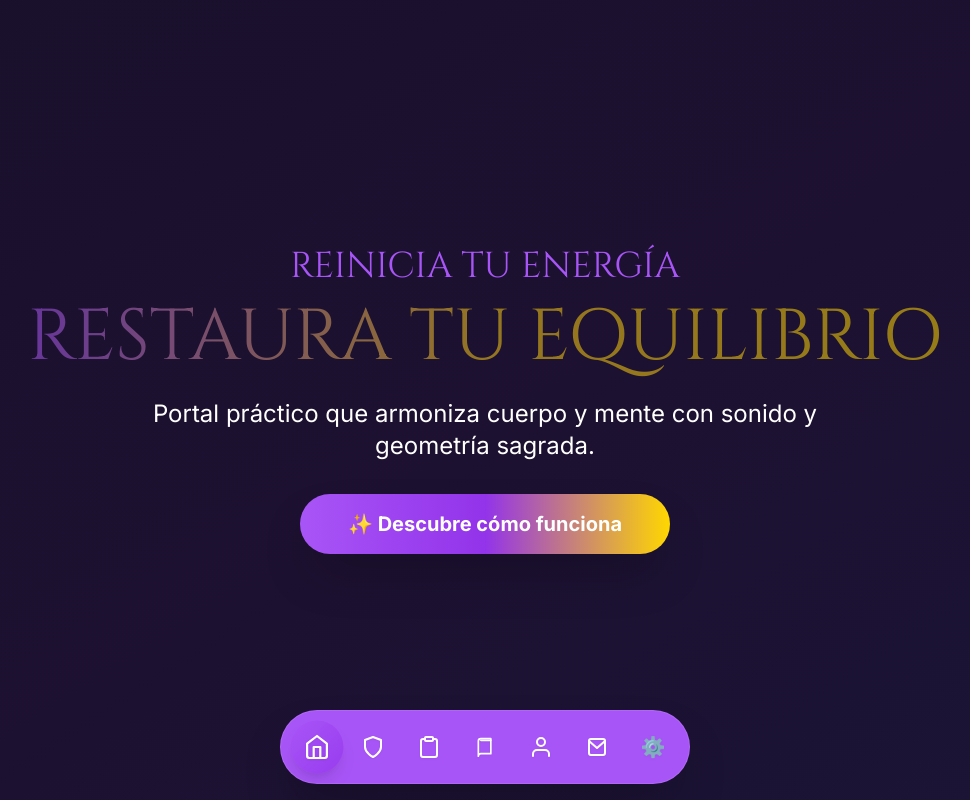
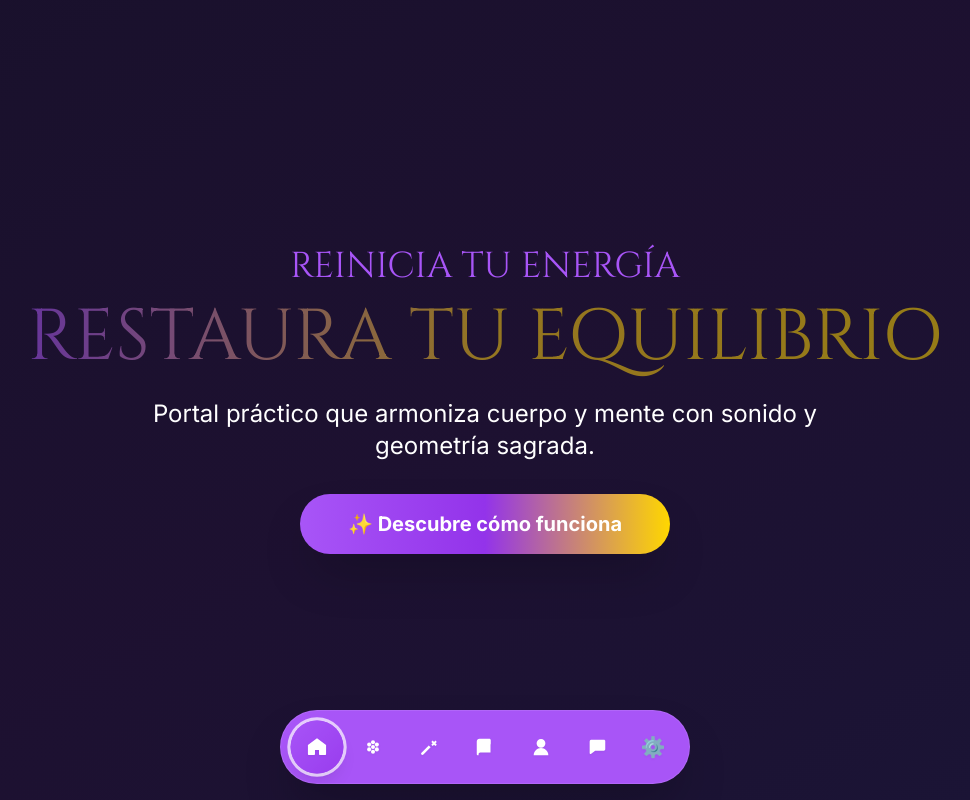
Before and after one commit to igwlord/Arbol-Cuantico, a React (Vite) app: page / in a window 1280 px wide. Both pictures are taken after a click on the button "Entrar". Shown: the top 800 px of the page, without its empty margins (155-1125 px from the left). Built offline with nearby package versions, Linux system fonts and the light colour scheme.

Commit message:
UI: aro luminoso activo y nuevos iconos (Flor de la Vida en Comandos, Varita en Sesiones, Globo en Contacto); coherencia visual y legibilidad a 22px

```diff
--- a/src/components/NavbarDock.jsx
+++ b/src/components/NavbarDock.jsx
@@ -20,7 +20,7 @@ export default function NavbarDock({ currentPage, onNavigate, navItems, onConfig
               {/* Botón de página actual */}
               {currentItem && (
                 <button
-                  className="w-8 h-8 rounded-full flex items-center justify-center bg-gradient-to-br from-[var(--primary-color)] to-purple-600 text-white shadow-lg shadow-[var(--primary-color)]/50 relative overflow-hidden"
+                  className="w-8 h-8 rounded-full flex items-center justify-center bg-gradient-to-br from-[var(--primary-color)] to-purple-600 text-white shadow-lg shadow-[var(--primary-color)]/50 relative overflow-hidden ring-2 ring-white/70 ring-offset-1 ring-offset-transparent"
                   title={currentItem.title}
                   aria-label={currentItem.title}
                   aria-current="page"
@@ -56,7 +56,7 @@ export default function NavbarDock({ currentPage, onNavigate, navItems, onConfig
                     }}
                     className={`w-8 h-8 rounded-full flex items-center justify-center transition-all duration-300 ease-out relative overflow-hidden ${
                       isActive
-                        ? 'bg-gradient-to-br from-[var(--primary-color)] to-purple-600 text-white shadow-lg shadow-[var(--primary-color)]/50'
+                        ? 'bg-gradient-to-br from-[var(--primary-color)] to-purple-600 text-white shadow-lg shadow-[var(--primary-color)]/50 ring-2 ring-white/70 ring-offset-1 ring-offset-transparent'
                         : 'text-[var(--text-color)] hover:bg-gradient-to-br hover:from-[var(--primary-color)]/20 hover:to-purple-600/20'
                     }`}
                     title={item.title}
@@ -109,7 +109,7 @@ export default function NavbarDock({ currentPage, onNavigate, navItems, onConfig
                 onClick={() => onNavigate(item.id)}
                 className={`w-12 h-12 rounded-full flex items-center justify-center transition-all duration-300 ease-out relative overflow-hidden group ${
                   isActive
-                    ? 'bg-gradient-to-br from-[var(--primary-color)] to-purple-600 text-white scale-110 shadow-lg shadow-[var(--primary-color)]/50'
+                    ? 'bg-gradient-to-br from-[var(--primary-color)] to-purple-600 text-white scale-110 shadow-lg shadow-[var(--primary-color)]/50 ring-2 ring-white/70 ring-offset-1 ring-offset-transparent'
                     : 'text-[var(--text-color)] hover:bg-gradient-to-br hover:from-[var(--primary-color)]/20 hover:to-purple-600/20 hover:scale-105 hover:shadow-lg hover:shadow-[var(--primary-color)]/30'
                 }`}
                 title={item.title}
--- a/src/data/index.jsx
+++ b/src/data/index.jsx
@@ -13,16 +13,54 @@ export const SEFIROT_DATA = [
 ].sort((a, b) => a.orden - b.orden);
 
 export const navItems = [
-  { href: '/', label: 'Home', ariaLabel: 'Ir a Inicio', icon: (<svg xmlns="http://www.w3.org/2000/svg" width="24" height="24" viewBox="0 0 24 24" fill="none" stroke="currentColor" strokeWidth="2" strokeLinecap="round" strokeLinejoin="round"><path d="m3 9 9-7 9 7v11a2 2 0 0 1-2 2H5a2 2 0 0 1-2-2z"></path><polyline points="9 22 9 12 15 12 15 22"></polyline></svg>) },
-  { href: '/comandos', label: 'Comandos', ariaLabel: 'Explorar el Árbol Interactivo', icon: (<svg xmlns="http://www.w3.org/2000/svg" width="24" height="24" viewBox="0 0 24 24" fill="none" stroke="currentColor" strokeWidth="2" strokeLinecap="round" strokeLinejoin="round"><path d="M12 22s8-4 8-10V5l-8-3-8 3v7c0 6 8 10 8 10z"></path></svg>) },
-  { href: '/sesiones', label: 'Sesiones', ariaLabel: 'Ver Historial de Sesiones', icon: (<svg xmlns="http://www.w3.org/2000/svg" width="24" height="24" viewBox="0 0 24 24" fill="none" stroke="currentColor" strokeWidth="2" strokeLinecap="round" strokeLinejoin="round"><path d="M16 4h2a2 2 0 0 1 2 2v14a2 2 0 0 1-2 2H6a2 2 0 0 1-2-2V6a2 2 0 0 1 2-2h2"></path><rect x="8" y="2" width="8" height="4" rx="1" ry="1"></rect></svg>) },
-  { href: '/diccionario', label: 'Diccionario', ariaLabel: 'Glosario y galería', icon: (
-    <svg xmlns="http://www.w3.org/2000/svg" viewBox="0 0 24 24" fill="none" stroke="currentColor" strokeWidth="2" strokeLinecap="round" strokeLinejoin="round" className="w-5 h-5">
-      <path d="M4 5a3 3 0 0 1 3-3h12v18H7a3 3 0 0 0-3 3V5Z"></path>
-      <path d="M7 4h12"></path>
+  { href: '/', label: 'Home', ariaLabel: 'Ir a Inicio', icon: (
+    <svg xmlns="http://www.w3.org/2000/svg" width="22" height="22" viewBox="0 0 24 24" fill="currentColor" aria-hidden="true">
+      <path d="M12 3.2 3 10v9c0 .6.4 1 1 1h5c.6 0 1-.4 1-1v-4h4v4c0 .6.4 1 1 1h5c.6 0 1-.4 1-1v-9l-9-6.8Z"/>
     </svg>
   ) },
-  { href: '/quien-soy', label: 'Quién soy', ariaLabel: 'Sobre mí', icon: (<svg xmlns="http://www.w3.org/2000/svg" width="24" height="24" viewBox="0 0 24 24" fill="none" stroke="currentColor" strokeWidth="2" strokeLinecap="round" strokeLinejoin="round"><path d="M20 21v-2a4 4 0 0 0-4-4H8a4 4 0 0 0-4 4v2"></path><circle cx="12" cy="7" r="4"></circle></svg>) },
-  { href: '/contacto', label: 'Contacto', ariaLabel: 'Formulario de Contacto', icon: (<svg xmlns="http://www.w3.org/2000/svg" width="24" height="24" viewBox="0 0 24 24" fill="none" stroke="currentColor" strokeWidth="2" strokeLinecap="round" strokeLinejoin="round"><rect x="4" y="4" width="16" height="16" rx="2"></rect><polyline points="4 6 12 13 20 6"></polyline></svg>) },
-  { href: '/configuracion', label: 'Configuración', ariaLabel: 'Ajustes del Portal', icon: (<svg xmlns="http://www.w3.org/2000/svg" width="24" height="24" viewBox="0 0 24 24" fill="none" stroke="currentColor" strokeWidth="2" strokeLinecap="round" strokeLinejoin="round"><path d="M12.22 2h-.44a2 2 0 0 0-2 2v.18a2 2 0 0 1-1 1.73l-.43.25a2 2 0 0 1-2 0l-.15-.08a2 2 0 0 0-2.73.73l-.22.38a2 2 0 0 0 .73 2.73l.15.1a2 2 0 0 1 0 2l-.15.08a2 2 0 0 0-.73 2.73l.22.38a2 2 0 0 0 2.73.73l.15-.08a2 2 0 0 1 2 0l.43.25a2 2 0 0 1 1 1.73V20a2 2 0 0 0 2 2h.44a2 2 0 0 0 2-2v-.18a2 2 0 0 1 1-1.73l.43-.25a2 2 0 0 1 2 0l.15.08a2 2 0 0 0 2.73-.73l.22-.38a2 2 0 0 0-.73-2.73l-.15-.08a2 2 0 0 1 0-2l.15-.08a2 2 0 0 0 .73-2.73l-.22-.38a2 2 0 0 0-2.73-.73l-.15.08a2 2 0 0 1-2 0l-.43-.25a2 2 0 0 1-1-1.73V4a2 2 0 0 0-2-2z"></path><circle cx="12" cy="12" r="3"></circle></svg>) },
+  { href: '/comandos', label: 'Comandos', ariaLabel: 'Explorar el Árbol Interactivo', icon: (
+    /* Flor de la Vida (7 círculos) simplificada para 22px */
+    <svg xmlns="http://www.w3.org/2000/svg" width="22" height="22" viewBox="0 0 24 24" fill="currentColor" aria-hidden="true">
+      <circle cx="12" cy="12" r="2.2"/>
+      <circle cx="12" cy="6.8" r="2.2"/>
+      <circle cx="12" cy="17.2" r="2.2"/>
+      <circle cx="7.8" cy="9.4" r="2.2"/>
+      <circle cx="16.2" cy="9.4" r="2.2"/>
+      <circle cx="7.8" cy="14.6" r="2.2"/>
+      <circle cx="16.2" cy="14.6" r="2.2"/>
+    </svg>
+  ) },
+  { href: '/sesiones', label: 'Sesiones', ariaLabel: 'Ver Historial de Sesiones', icon: (
+    /* Varita con destellos */
+    <svg xmlns="http://www.w3.org/2000/svg" width="22" height="22" viewBox="0 0 24 24" fill="currentColor" aria-hidden="true">
+      <path d="m3.8 18.2 7.9-7.9 2.1 2.1-7.9 7.9c-.6.6-1.5.6-2.1 0s-.6-1.5 0-2.1Z"/>
+      <path d="M14.5 6.5 16 5l1.5 1.5L19 5l1.5 1.5L19 8l1.5 1.5L19 11l-1.5-1.5L16 11l-1.5-1.5L16 8l-1.5-1.5Z"/>
+    </svg>
+  ) },
+  { href: '/diccionario', label: 'Diccionario', ariaLabel: 'Glosario y galería', icon: (
+    <svg xmlns="http://www.w3.org/2000/svg" width="22" height="22" viewBox="0 0 24 24" fill="currentColor" aria-hidden="true">
+      <path d="M5 3h12c.6 0 1 .4 1 1v14H6.8C5.8 18 5 18.8 5 19.8V21H4c-.6 0-1-.4-1-1V6c0-1.7 1.3-3 3-3Z"/>
+      <path d="M18 4H7.5C6.1 4 5 5.1 5 6.5S6.1 9 7.5 9H18V4Z"/>
+    </svg>
+  ) },
+  { href: '/quien-soy', label: 'Quién soy', ariaLabel: 'Sobre mí', icon: (
+    <svg xmlns="http://www.w3.org/2000/svg" width="22" height="22" viewBox="0 0 24 24" fill="currentColor" aria-hidden="true">
+      <path d="M12 12.8a4.8 4.8 0 1 0 0-9.6 4.8 4.8 0 0 0 0 9.6Z"/>
+      <path d="M4 21c0-4.4 3.6-8 8-8s8 3.6 8 8H4Z"/>
+    </svg>
+  ) },
+  { href: '/contacto', label: 'Contacto', ariaLabel: 'Formulario de Contacto', icon: (
+    <svg xmlns="http://www.w3.org/2000/svg" width="22" height="22" viewBox="0 0 24 24" fill="currentColor" aria-hidden="true">
+      <path d="M4.5 4h15c.8 0 1.5.7 1.5 1.5v9c0 .8-.7 1.5-1.5 1.5H10l-4.7 3.5c-.5.4-1.3 0-1.3-.6V6.5C4 4.7 4.7 4 5.5 4h-1Z"/>
+      <circle cx="8" cy="10" r="1.2"/>
+      <circle cx="12" cy="10" r="1.2"/>
+      <circle cx="16" cy="10" r="1.2"/>
+    </svg>
+  ) },
+  { href: '/configuracion', label: 'Configuración', ariaLabel: 'Ajustes del Portal', icon: (
+    <svg xmlns="http://www.w3.org/2000/svg" width="22" height="22" viewBox="0 0 24 24" fill="currentColor" aria-hidden="true">
+      <path d="M12 8.5a3.5 3.5 0 1 0 0 7 3.5 3.5 0 0 0 0-7Z"/>
+      <path d="M20.3 13.6c.1-.5.2-1.1.2-1.6s-.1-1.1-.2-1.6l2-1.6c.2-.2.3-.5.1-.8l-1.9-3.3c-.1-.3-.5-.4-.8-.3l-2.3.9c-.8-.6-1.6-1-2.6-1.3L14.6 1c-.1-.3-.4-.5-.7-.5h-3.8c-.3 0-.6.2-.7.5L8.7 3c-1 .3-1.8.7-2.6 1.3l-2.3-.9c-.3-.1-.7 0-.8.3L1 7c-.2.3-.1.6.1.8l2 1.6c-.1.5-.2 1.1-.2 1.6s.1 1.1.2 1.6l-2 1.6c-.2.2-.3.5-.1.8l1.9 3.3c.1.3.5.4.8.3l2.3-.9c.8.6 1.6 1 2.6 1.3l.7 2c.1.3.4.5.7.5h3.8c.3 0 .6-.2.7-.5l.7-2c1-.3 1.8-.7 2.6-1.3l2.3.9c.3.1.7 0 .8-.3l1.9-3.3c.2-.3.1-.6-.1-.8l-2-1.6Z"/>
+    </svg>
+  ) },
 ];
```
